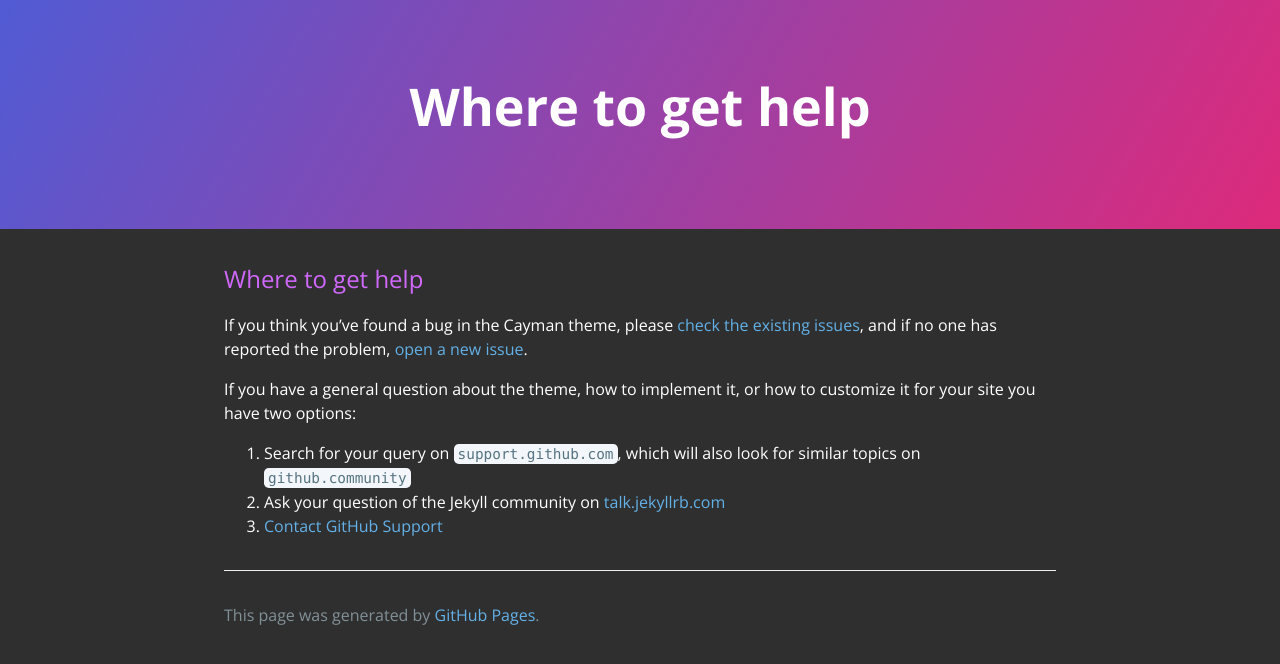
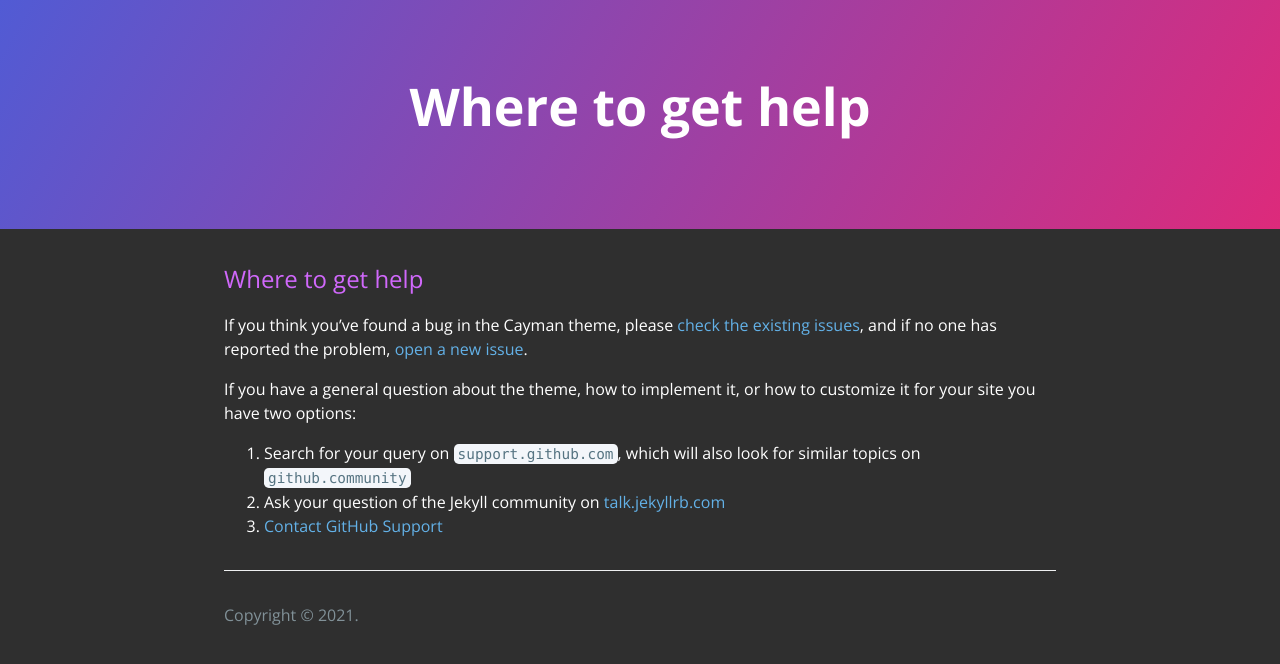
Before and after one commit to masjuni/masjuni.github.io, a Jekyll site: the page built from docs/SUPPORT.md, in a window 1280 px wide. Shown: the top 664 px of the page. Built offline with Jekyll 4.4.1, drawn with Linux system fonts in a browser that asks for light colours; our own code applies the rules of GitHub Pages for plain Markdown files; the repository's description, which GitHub fills in, is left out.

Commit message:
Update default.html

```diff
--- a/_layouts/default.html
+++ b/_layouts/default.html
@@ -34,7 +34,7 @@
         {% if site.github.is_project_page %}
           <span class="site-footer-owner"><a href="{{ site.github.repository_url }}">{{ site.github.repository_name }}</a> is maintained by <a href="{{ site.github.owner_url }}">{{ site.github.owner_name }}</a>.</span>
         {% endif %}
-        <span class="site-footer-credits">This page was generated by <a href="https://pages.github.com">GitHub Pages</a>.</span>
+        <span class="site-footer-credits">Copyright © 2021</a>.</span>
       </footer>
     </main>
   </body>
```
